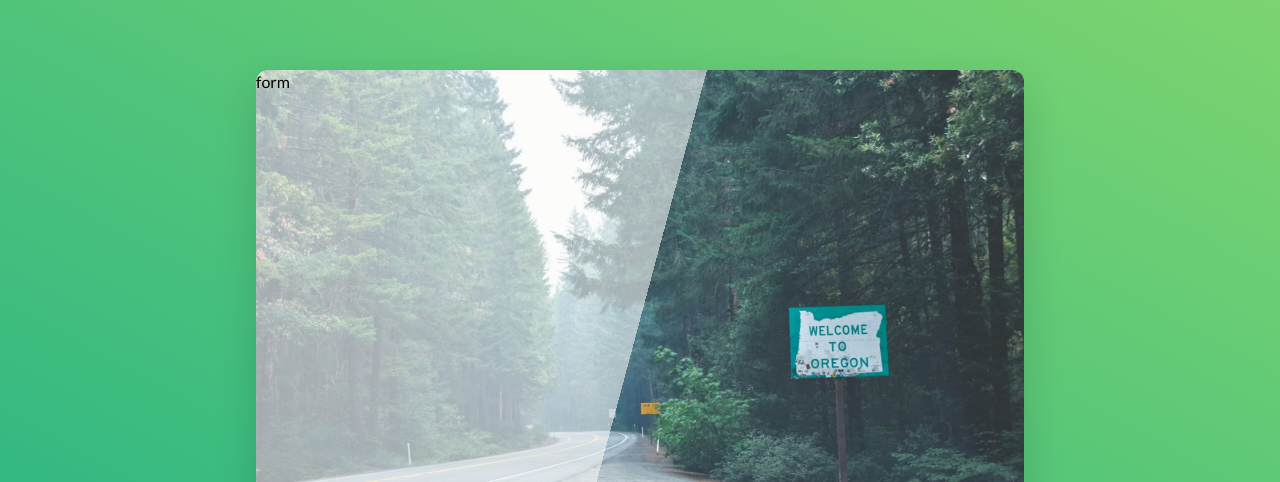
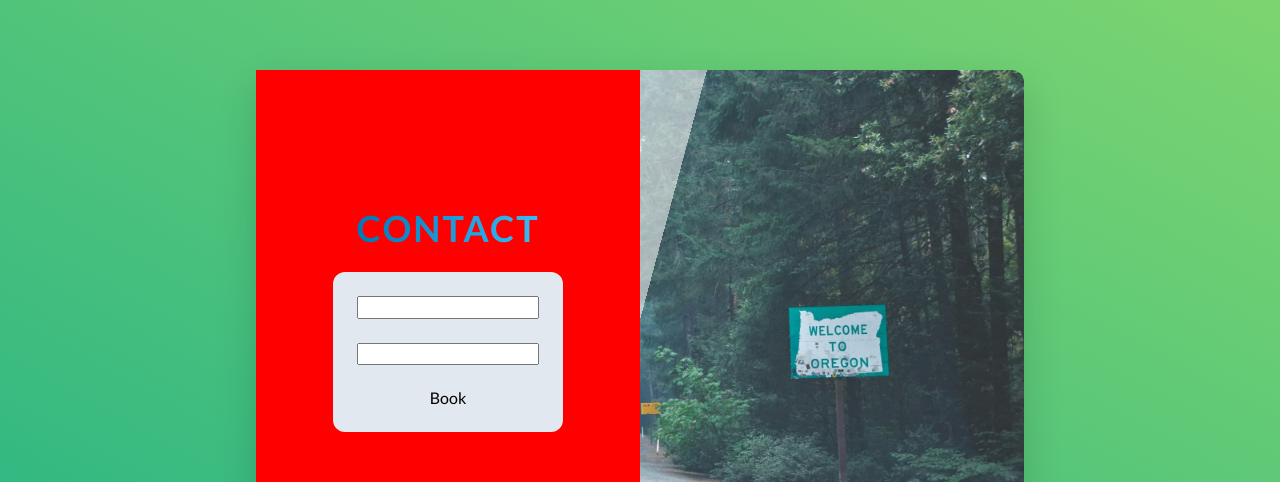
Before and after one commit to Alexandrbig1/trail_quest, a React (Vite) app: page / in a window 1280 px wide. Shown: the part 3269-3751 px from the top of the page. Built offline with nearby package versions, Linux system fonts and the light colour scheme.

Commit message:
fix: updated form component

```diff
--- a/src/components/Contact/Contact.jsx
+++ b/src/components/Contact/Contact.jsx
@@ -1,8 +1,13 @@
 import { useInView } from "react-intersection-observer";
 import { useActiveSection } from "../../context/activeSection";
 import { useEffect } from "react";
-import { ContactContainer, ContactWrapper } from "./Contact.styled";
+import {
+  ContactContainer,
+  ContactWrapper,
+  FormWrapper,
+} from "./Contact.styled";
 import Form from "../UI/Form/Form";
+import HeadingSection from "../UI/Heading/Heading";
 
 function Contact() {
   const { setActiveSection } = useActiveSection();
@@ -20,7 +25,10 @@ function Contact() {
   return (
     <ContactContainer id="contact" ref={contactRef}>
       <ContactWrapper>
-        <Form />
+        <FormWrapper>
+          <HeadingSection>Contact</HeadingSection>
+          <Form />
+        </FormWrapper>
       </ContactWrapper>
     </ContactContainer>
   );
--- a/src/components/Contact/Contact.styled.jsx
+++ b/src/components/Contact/Contact.styled.jsx
@@ -54,3 +54,14 @@ export const ContactWrapper = styled.div`
       url(${contactImgDesktop});
   }
 `;
+
+export const FormWrapper = styled.div`
+  width: 50%;
+  height: 100%;
+  background-color: red;
+  display: flex;
+  flex-direction: column;
+  gap: 2.4rem;
+  align-items: center;
+  justify-content: center;
+`;
--- a/src/components/UI/Form/Form.jsx
+++ b/src/components/UI/Form/Form.jsx
@@ -1,5 +1,13 @@
+import { FormWrapper } from "./Form.styled";
+
 function Form() {
-  return <div>form</div>;
+  return (
+    <FormWrapper>
+      <input type="text" />
+      <input type="email" />
+      <button>Book</button>
+    </FormWrapper>
+  );
 }
 
 export default Form;
--- a/src/components/UI/Form/Form.styled.jsx
+++ b/src/components/UI/Form/Form.styled.jsx
@@ -1 +1,11 @@
 import styled from "styled-components";
+
+export const FormWrapper = styled.form`
+  display: flex;
+  flex-direction: column;
+  align-items: center;
+  gap: 2.4rem;
+  background-color: ${(p) => p.theme.colors.mainBgColor};
+  padding: 2.4rem;
+  border-radius: 1.2rem;
+`;
```
